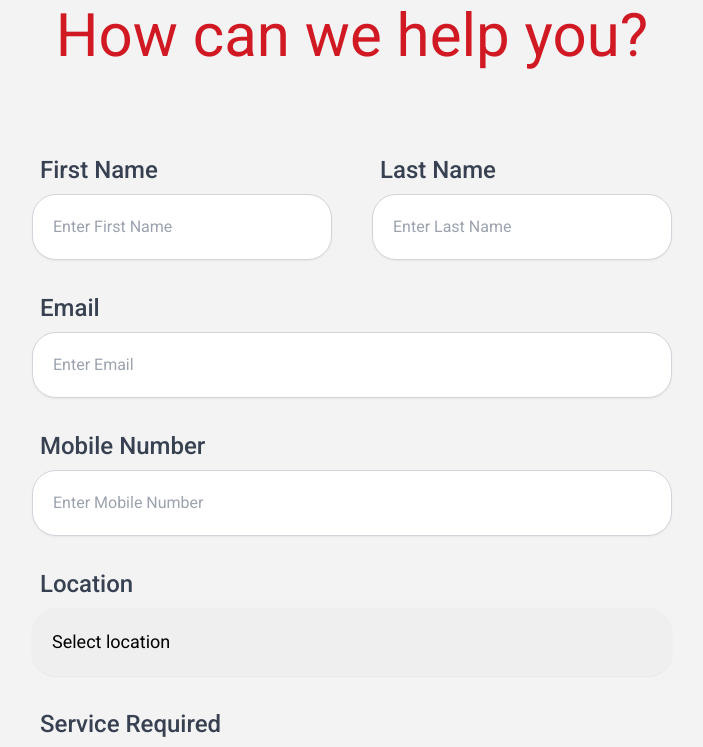
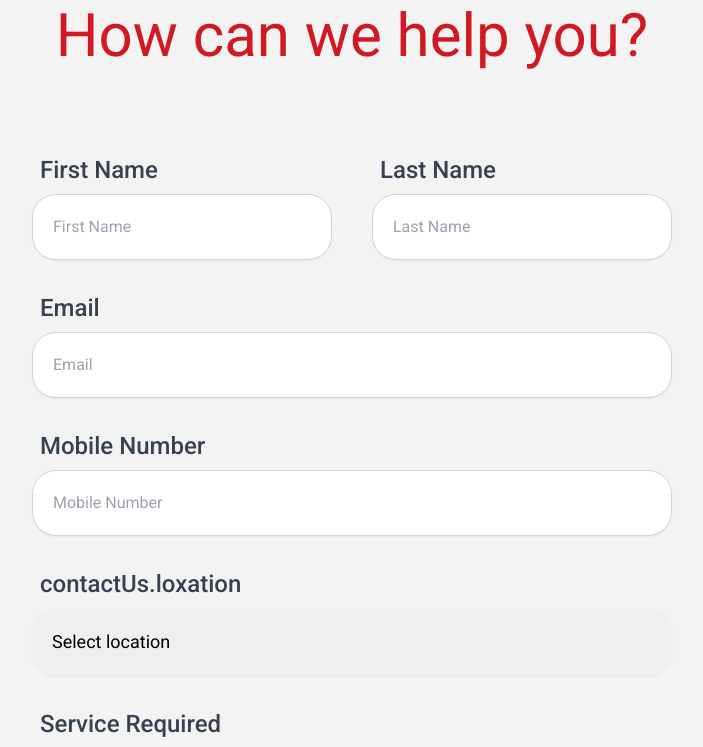
Before and after one commit to AbdurRehman1312/nakaha_website, a React (Vite) app: page /contact-us in a window 1280 px wide. Shown: the part 656-1403 px from the top of the page, without its empty margins (288-991 px from the left). Built offline with nearby package versions, Linux system fonts and the light colour scheme.

Commit message:
ContactUs translation

```diff
--- a/src/pages/ContactUs.jsx
+++ b/src/pages/ContactUs.jsx
@@ -1,15 +1,17 @@
 import React from "react";
 import Button from "../components/Button";
 import Breadcrumb from "../components/Breadcrumb";
+import { useTranslation } from "react-i18next";
 
 const ContactUs = () => {
+  const {t} = useTranslation("global")
   return (
     <>
-      <Breadcrumb styles="bg_services" title="Contact Us" />
+      <Breadcrumb styles="bg_services" title={t("header.contactus")} />
       <section className="py-16">
         <div className="text-center font-serif">
           <h1 className="text-4xl md:text-5xl lg:text-6xl text-secondary">
-            How can we help you?
+            {t("contactUs.heading")}
           </h1>
         </div>
         <div className="w-[90%] md:w-[70%] lg:w-[50%] m-auto mt-14">
@@ -20,7 +22,7 @@ const ContactUs = () => {
                   htmlFor="name"
                   className="block text-2xl font-medium text-gray-700 ml-2 mt-8"
                 >
-                  First Name
+                  {t("contactUs.fname")}
                 </label>
                 <input
                   type="text"
@@ -28,7 +30,7 @@ const ContactUs = () => {
                   name="name"
                   required
                   className="mt-2 w-full px-5 py-5 border border-gray-300 rounded-3xl shadow-sm focus:outline-none focus:ring-primary focus:border-primary  "
-                  placeholder="Enter First Name"
+                  placeholder={t("contactUs.fname")}
                 />
               </div>
               <div className="w-full">
@@ -36,7 +38,7 @@ const ContactUs = () => {
                   htmlFor="name"
                   className="block text-2xl font-medium text-gray-700 ml-2 mt-8"
                 >
-                  Last Name
+                  {t("contactUs.lname")}
                 </label>
                 <input
                   type="text"
@@ -44,7 +46,7 @@ const ContactUs = () => {
                   name="name"
                   required
                   className="mt-2 w-full px-5 py-5 border border-gray-300 rounded-3xl shadow-sm focus:outline-none focus:ring-primary focus:border-primary  "
-                  placeholder="Enter Last Name"
+                  placeholder={t("contactUs.lname")}
                 />
               </div>
             </div>
@@ -54,7 +56,7 @@ const ContactUs = () => {
                 htmlFor="mobile"
                 className="block text-2xl font-medium text-gray-700 ml-2 mt-8"
               >
-                Email
+                {t("contactUs.email")}
               </label>
               <input
                 type="email"
@@ -63,7 +65,7 @@ const ContactUs = () => {
                 required
                 pattern="\d{10}"
                 className="mt-2 block w-full px-5 py-5 border border-gray-300 rounded-3xl shadow-sm focus:outline-none focus:ring-primary focus:border-primary  "
-                placeholder="Enter Email"
+                placeholder={t("contactUs.email")}
               />
             </div>
 
@@ -72,7 +74,7 @@ const ContactUs = () => {
                 htmlFor="mobile"
                 className="block text-2xl font-medium text-gray-700 ml-2 mt-8"
               >
-                Mobile Number
+                {t("contactUs.no")}
               </label>
               <input
                 type="tel"
@@ -81,7 +83,7 @@ const ContactUs = () => {
                 required
                 pattern="\d{10}"
                 className="mt-2 block w-full px-5 py-5 border border-gray-300 rounded-3xl shadow-sm focus:outline-none focus:ring-primary focus:border-primary  "
-                placeholder="Enter Mobile Number"
+                placeholder={t("contactUs.no")}
               />
             </div>
 
@@ -90,7 +92,7 @@ const ContactUs = () => {
                 htmlFor="location"
                 className="block text-2xl font-medium text-gray-700 ml-2 mt-8"
               >
-                Location
+                {t("contactUs.loxation")}
               </label>
               <select
                 id="location"
@@ -98,9 +100,9 @@ const ContactUs = () => {
                 required
                 className="mt-2  w-full px-5 py-5 text-lg shadow-sm border-gray-400  focus:outline-none focus:ring-primary focus:border-primary rounded-3xl appearance-none"
               >
-                <option>Select location</option>
-                <option value="location1">Location 1</option>
-                <option value="location2">Location 2</option>
+                <option>{t("contactUs.slocation")}</option>
+                <option value="location1">{t("contactUs.location1")}</option>
+                <option value="location2">{t("contactUs.location2")}</option>
               </select>
             </div>
 
@@ -109,19 +111,19 @@ const ContactUs = () => {
                 htmlFor="service"
                 className="block text-2xl font-medium text-gray-700 ml-2 mt-8"
               >
-                Service Required
+                {t("contactUs.sreq")}
               </label>
               <input
                 type="text"
                 id="service"
                 name="service"
                 className="mt-2 block w-full px-5 py-5 border border-gray-300 rounded-3xl shadow-sm focus:outline-none focus:ring-primary focus:border-primary  "
-                placeholder="Home Visits"
+                placeholder={t("contactUs.splace")}
               />
             </div>
             <div className="mt-10 flex justify-center md:w-[30%] mx-auto">
               <Button
-                name="Submit"
+                name={t("contactUs.submit")}
                 style="bg-primary text-white hover:bg-third text-center hover:text-primary hover:border border-primary text-2xl"
               />
             </div>
--- a/src/translations/ar/global.json
+++ b/src/translations/ar/global.json
@@ -79,6 +79,20 @@
         "card11name": "الأشعة",
         "card11desc": "أحدث خدمات التصوير لإجراء تقييمات تشخيصية شاملة وتخطيط العلاج."
     },
+    "contactUs": {
+        "heading": "كيف يمكننا مساعدتك؟",
+        "fname": "الاسم الأول",
+        "lname": "اسم العائلة",
+        "email": "بريد إلكتروني",
+        "no": "رقم الهاتف المحمول",
+        "location": "موقع",
+        "slocation": "اختر موقعا",
+        "location1": "الموقع 1",
+        "location2": "الموقع 2",
+        "sreq": "الخدمة مطلوبة",
+        "splace": "الزيارات المنزلية",
+        "submit": "يُقدِّم"
+    },
     "footer":{
         "col1":{
             "book": "حجز موعد",
--- a/src/translations/en/global.json
+++ b/src/translations/en/global.json
@@ -79,6 +79,20 @@
         "card11name": "Radiology",
         "card11desc": "State-of-the-art imaging services for comprehensive diagnostic evaluations and treatment planning."
     },
+    "contactUs": {
+        "heading": "How can we help you?",
+        "fname": "First Name",
+        "lname": "Last Name",
+        "email": "Email",
+        "no": "Mobile Number",
+        "location": "Location",
+        "slocation": "Select location",
+        "location1": "Location 1",
+        "location2": "Location 2",
+        "sreq": "Service Required",
+        "splace": "Home Visits",
+        "submit": "Submit"
+    },
     "footer": {
         "col1": {
             "book": "Book an Appointment",
```
